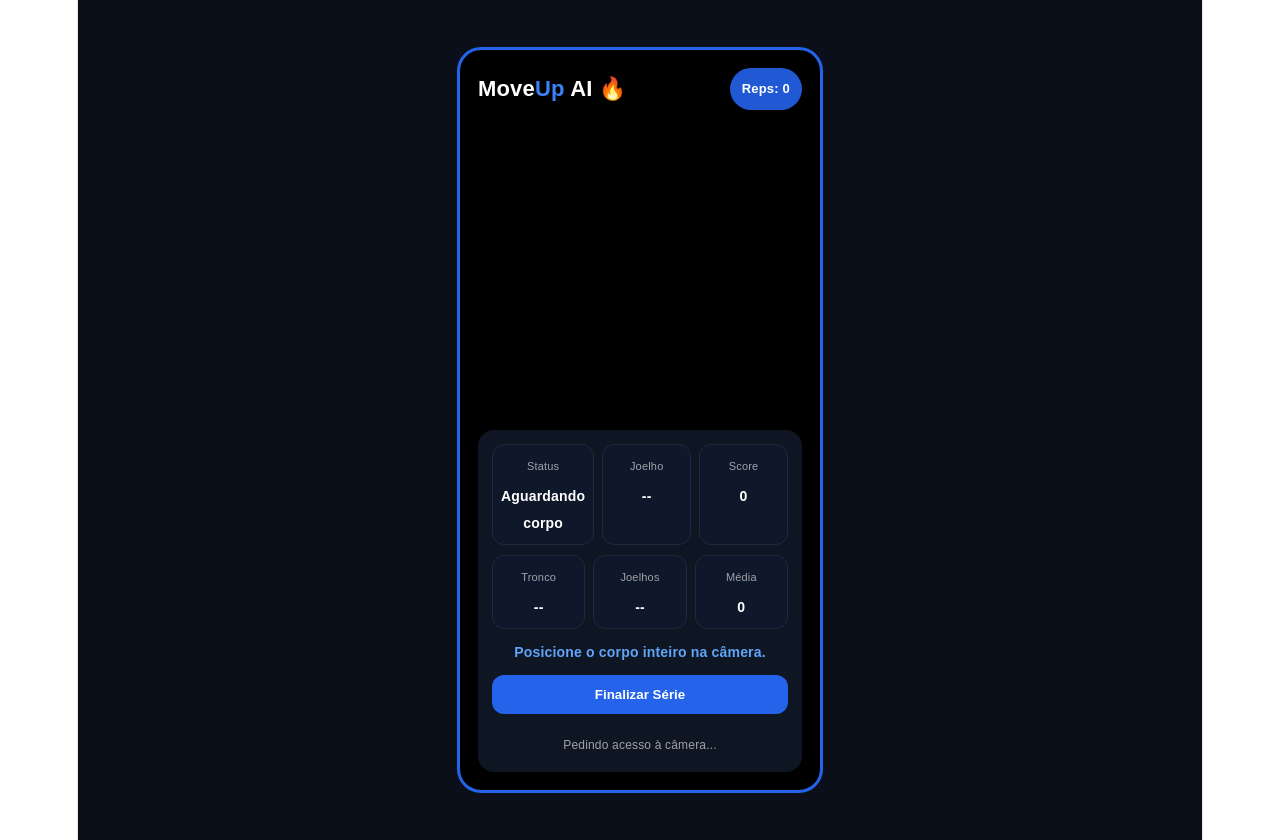
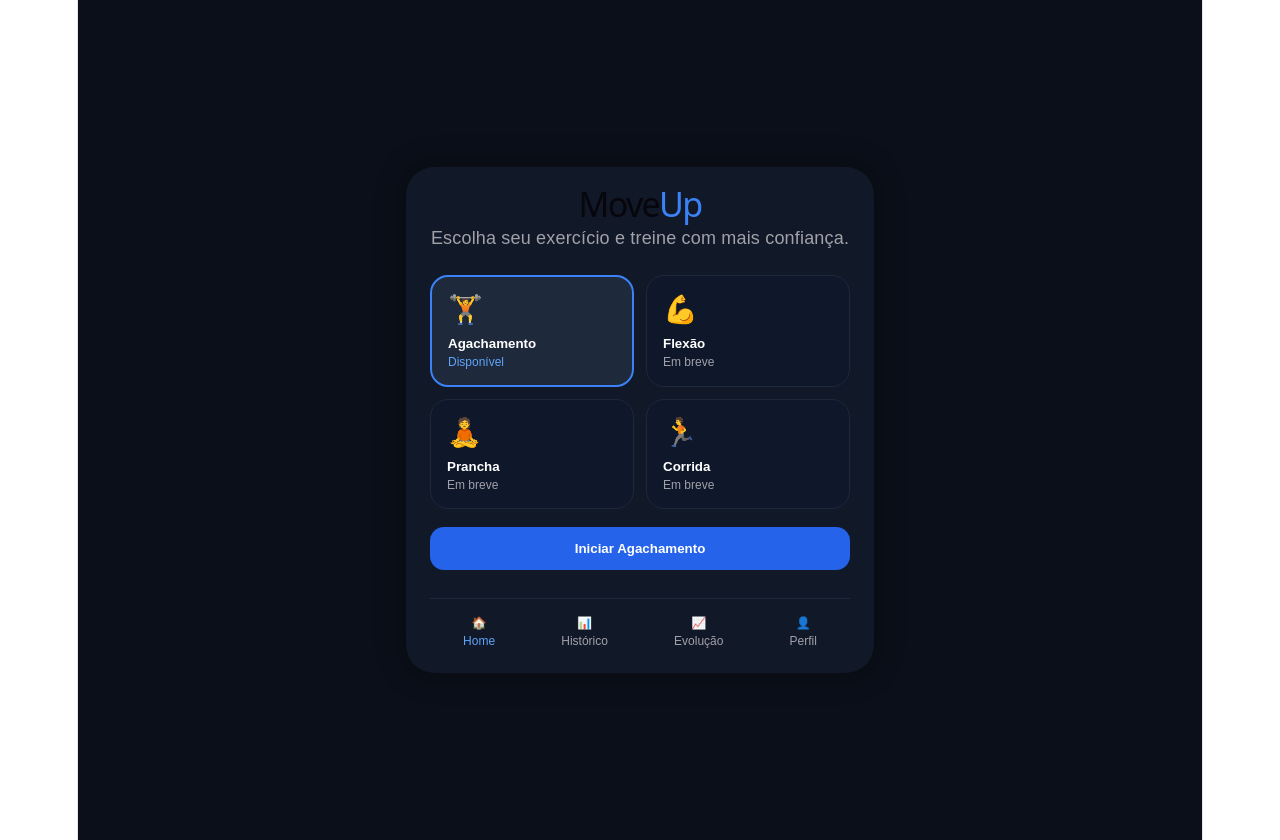
Before and after one commit to fehfoonseca/vitejs-vite-kh5pnhqx, a React (Vite) app: page / in a window 1280 px wide. Built offline with nearby package versions, Linux system fonts and the light colour scheme; no server answers.

Commit message:
nova interface moveup

```diff
--- a/src/App.tsx
+++ b/src/App.tsx
@@ -1,7 +1,11 @@
+// @refresh reset
+
 import { useEffect, useRef, useState } from "react";
 import * as vision from "@mediapipe/tasks-vision";
 
-type Stage = "Aguardando corpo" | "Em pé" | "Descendo" | "Agachado";
+type Screen = "home" | "squat" | "history" | "progress" | "profile";
+type Stage = "Aguardando corpo" | "Em pé" | "Descendo" | "Agachado" | "Subindo";
+type Phase = "waiting" | "standing" | "descending" | "bottom" | "ascending";
 
 type RepData = {
   depth: number;
@@ -10,7 +14,17 @@ type RepData = {
   score: number;
 };
 
+type SessionData = {
+  reps: number;
+  averageScore: number;
+  averageDepth: number;
+  date: string;
+};
+
 export default function App() {
+  const [screen, setScreen] = useState<Screen>("home");
+  const [selectedExercise, setSelectedExercise] = useState("Agachamento");
+
   const videoRef = useRef<HTMLVideoElement | null>(null);
   const canvasRef = useRef<HTMLCanvasElement | null>(null);
 
@@ -24,17 +38,24 @@ export default function App() {
   const [feedback, setFeedback] = useState("Posicione o corpo inteiro na câmera.");
   const [sessionFinished, setSessionFinished] = useState(false);
   const [repHistory, setRepHistory] = useState<RepData[]>([]);
+  const [sessionHistory, setSessionHistory] = useState<SessionData[]>([]);
 
-  const validDepthRef = useRef(false);
+  const phaseRef = useRef<Phase>("waiting");
   const lowestAngleRef = useRef(180);
   const lastRepTimeRef = useRef(0);
   const sessionFinishedRef = useRef(false);
+  const angleBufferRef = useRef<number[]>([]);
+  const standingFramesRef = useRef(0);
+  const bottomFramesRef = useRef(0);
+  const returnStandingFramesRef = useRef(0);
 
   useEffect(() => {
     sessionFinishedRef.current = sessionFinished;
   }, [sessionFinished]);
 
   useEffect(() => {
+    if (screen !== "squat") return;
+
     let poseLandmarker: any = null;
     let animationFrameId: number;
 
@@ -115,11 +136,25 @@ export default function App() {
           radius: 4
         });
 
-        const avgKneeAngle = Math.round(
+        if (!isFullBodyVisible(landmarks)) {
+          resetMotionRefs();
+          setStage("Aguardando corpo");
+          setFeedback("Afaste o celular até aparecer corpo inteiro.");
+          setKneeAngle(null);
+          setTorsoAngle(null);
+          setKneeAlignment("--");
+          setScore(0);
+          animationFrameId = requestAnimationFrame(detectPose);
+          return;
+        }
+
+        const rawKneeAngle = Math.round(
           (calculateAngle(landmarks[23], landmarks[25], landmarks[27]) +
             calculateAngle(landmarks[24], landmarks[26], landmarks[28])) /
             2
         );
+
+        const avgKneeAngle = smoothAngle(rawKneeAngle);
 
         const avgTorsoAngle = Math.round(
           (calculateTorsoAngle(landmarks[11], landmarks[23]) +
@@ -137,78 +172,18 @@ export default function App() {
         );
 
         const alignmentLabel =
-          alignmentScore >= 80
-            ? "Bom"
-            : alignmentScore >= 55
-            ? "Atenção"
-            : "Fechando";
+          alignmentScore >= 80 ? "Bom" : alignmentScore >= 55 ? "Atenção" : "Fechando";
 
         setKneeAngle(avgKneeAngle);
         setTorsoAngle(avgTorsoAngle);
         setKneeAlignment(alignmentLabel);
 
-        if (avgKneeAngle < lowestAngleRef.current) {
-          lowestAngleRef.current = avgKneeAngle;
-        }
-
-        const currentScore = calculateScore(
-          avgKneeAngle,
-          avgTorsoAngle,
-          alignmentScore
-        );
-
+        const currentScore = calculateScore(avgKneeAngle, avgTorsoAngle, alignmentScore);
         setScore(currentScore);
 
-        const now = Date.now();
-
         if (!sessionFinishedRef.current) {
-          if (avgKneeAngle > 160) {
-            setStage("Em pé");
-
-            if (validDepthRef.current && now - lastRepTimeRef.current > 1200) {
-              setReps((prev) => prev + 1);
-
-              setRepHistory((prev) => [
-                ...prev,
-                {
-                  depth: lowestAngleRef.current,
-                  torso: avgTorsoAngle,
-                  alignment: alignmentScore,
-                  score: currentScore
-                }
-              ]);
-
-              lastRepTimeRef.current = now;
-              validDepthRef.current = false;
-              lowestAngleRef.current = 180;
-
-              setFeedback("Boa repetição!");
-            } else {
-              setFeedback("Boa posição inicial. Desça com controle.");
-            }
-          } else if (avgKneeAngle <= 160 && avgKneeAngle > 120) {
-            setStage("Descendo");
-            setFeedback("Continue descendo...");
-          } else if (avgKneeAngle <= 120) {
-            setStage("Agachado");
-            validDepthRef.current = true;
-
-            if (alignmentScore < 55) {
-              setFeedback("Joelhos estão fechando.");
-            } else if (avgTorsoAngle > 35) {
-              setFeedback("Tente manter o peito mais aberto.");
-            } else {
-              setFeedback("Boa profundidade! Agora suba.");
-            }
-          }
+          updateRepState(avgKneeAngle, avgTorsoAngle, alignmentScore, currentScore);
         }
-      } else {
-        setKneeAngle(null);
-        setTorsoAngle(null);
-        setKneeAlignment("--");
-        setStage("Aguardando corpo");
-        setScore(0);
-        setFeedback("Posicione o corpo inteiro na câmera.");
       }
 
       animationFrameId = requestAnimationFrame(detectPose);
@@ -228,7 +203,133 @@ export default function App() {
         poseLandmarker.close();
       }
     };
-  }, []);
+  }, [screen]);
+
+  function updateRepState(angle: number, torso: number, alignment: number, currentScore: number) {
+    const now = Date.now();
+
+    if (angle > 165) standingFramesRef.current += 1;
+    else standingFramesRef.current = 0;
+
+    if (phaseRef.current === "waiting") {
+      setStage("Aguardando corpo");
+      setFeedback("Fique em pé e enquadre o corpo inteiro.");
+
+      if (standingFramesRef.current >= 12) {
+        phaseRef.current = "standing";
+        setStage("Em pé");
+        setFeedback("Boa posição inicial. Agora desça com controle.");
+      }
+
+      return;
+    }
+
+    if (phaseRef.current === "standing") {
+      setStage("Em pé");
+      setFeedback("Boa posição inicial. Agora desça com controle.");
+
+      if (angle < 145) {
+        phaseRef.current = "descending";
+        lowestAngleRef.current = angle;
+      }
+
+      return;
+    }
+
+    if (phaseRef.current === "descending") {
+      setStage("Descendo");
+      setFeedback("Continue descendo...");
+
+      if (angle < lowestAngleRef.current) lowestAngleRef.current = angle;
+
+      if (angle <= 120) bottomFramesRef.current += 1;
+      else bottomFramesRef.current = 0;
+
+      if (bottomFramesRef.current >= 5) phaseRef.current = "bottom";
+
+      if (angle > 165) {
+        resetMotionRefs();
+        phaseRef.current = "standing";
+      }
+
+      return;
+    }
+
+    if (phaseRef.current === "bottom") {
+      setStage("Agachado");
+
+      if (angle < lowestAngleRef.current) lowestAngleRef.current = angle;
+
+      if (alignment < 55) setFeedback("Joelhos estão fechando.");
+      else if (torso > 35) setFeedback("Tente manter o peito mais aberto.");
+      else setFeedback("Boa profundidade! Agora suba.");
+
+      if (angle > 125) phaseRef.current = "ascending";
+
+      return;
+    }
+
+    if (phaseRef.current === "ascending") {
+      setStage("Subindo");
+      setFeedback("Suba mantendo controle.");
+
+      if (angle > 165) returnStandingFramesRef.current += 1;
+      else returnStandingFramesRef.current = 0;
+
+      if (
+        returnStandingFramesRef.current >= 8 &&
+        lowestAngleRef.current <= 120 &&
+        now - lastRepTimeRef.current > 1800
+      ) {
+        setReps((prev) => prev + 1);
+
+        setRepHistory((prev) => [
+          ...prev,
+          {
+            depth: lowestAngleRef.current,
+            torso,
+            alignment,
+            score: currentScore
+          }
+        ]);
+
+        lastRepTimeRef.current = now;
+        resetMotionRefs();
+        phaseRef.current = "standing";
+        setStage("Em pé");
+        setFeedback("Boa repetição!");
+      }
+    }
+  }
+
+  function resetMotionRefs() {
+    phaseRef.current = "waiting";
+    lowestAngleRef.current = 180;
+    standingFramesRef.current = 0;
+    bottomFramesRef.current = 0;
+    returnStandingFramesRef.current = 0;
+    angleBufferRef.current = [];
+  }
+
+  function isFullBodyVisible(landmarks: any[]) {
+    const importantPoints = [11, 12, 23, 24, 25, 26, 27, 28];
+
+    return importantPoints.every((index) => {
+      const point = landmarks[index];
+      return point && point.visibility !== undefined && point.visibility > 0.55;
+    });
+  }
+
+  function smoothAngle(angle: number) {
+    angleBufferRef.current.push(angle);
+
+    if (angleBufferRef.current.length > 8) {
+      angleBufferRef.current.shift();
+    }
+
+    const sum = angleBufferRef.current.reduce((acc, value) => acc + value, 0);
+    return Math.round(sum / angleBufferRef.current.length);
+  }
 
   function calculateAngle(a: any, b: any, c: any) {
     const radians =
@@ -236,10 +337,7 @@ export default function App() {
       Math.atan2(a.y - b.y, a.x - b.x);
 
     let angle = Math.abs((radians * 180) / Math.PI);
-
-    if (angle > 180) {
-      angle = 360 - angle;
-    }
+    if (angle > 180) angle = 360 - angle;
 
     return angle;
   }
@@ -310,19 +408,157 @@ export default function App() {
       ? Math.round(repHistory.reduce((acc, rep) => acc + rep.depth, 0) / repHistory.length)
       : 0;
 
+  function startExercise() {
+    if (selectedExercise !== "Agachamento") {
+      alert("Esse exercício ainda está em desenvolvimento 🚧");
+      return;
+    }
+
+    setScreen("squat");
+    setReps(0);
+    setRepHistory([]);
+    setSessionFinished(false);
+    setFeedback("Posicione o corpo inteiro na câmera.");
+    setScore(0);
+    resetMotionRefs();
+  }
+
+  function finishSession() {
+    setSessionFinished(true);
+
+    if (repHistory.length > 0) {
+      const newSession: SessionData = {
+        reps,
+        averageScore,
+        averageDepth,
+        date: new Date().toLocaleDateString("pt-BR")
+      };
+
+      setSessionHistory((prev) => [newSession, ...prev]);
+    }
+  }
+
+  function goHome() {
+    setScreen("home");
+    resetMotionRefs();
+  }
+
+  if (screen === "home") {
+    return (
+      <AppLayout active="home" setScreen={setScreen}>
+        <h1 style={{ margin: 0, fontSize: 34 }}>
+          Move<span style={{ color: "#3B82F6" }}>Up</span>
+        </h1>
+
+        <p style={{ color: "#A1A1AA", marginTop: 8 }}>
+          Escolha seu exercício e treine com mais confiança.
+        </p>
+
+        <div
+          style={{
+            display: "grid",
+            gridTemplateColumns: "1fr 1fr",
+            gap: 12,
+            marginTop: 24
+          }}
+        >
+          <ExerciseCard
+            name="Agachamento"
+            emoji="🏋️"
+            active={selectedExercise === "Agachamento"}
+            available
+            onClick={() => setSelectedExercise("Agachamento")}
+          />
+
+          <ExerciseCard
+            name="Flexão"
+            emoji="💪"
+            active={selectedExercise === "Flexão"}
+            available={false}
+            onClick={() => setSelectedExercise("Flexão")}
+          />
+
+          <ExerciseCard
+            name="Prancha"
+            emoji="🧘"
+            active={selectedExercise === "Prancha"}
+            available={false}
+            onClick={() => setSelectedExercise("Prancha")}
+          />
+
+          <ExerciseCard
+            name="Corrida"
+            emoji="🏃"
+            active={selectedExercise === "Corrida"}
+            available={false}
+            onClick={() => setSelectedExercise("Corrida")}
+          />
+        </div>
+
+        <button onClick={startExercise} style={primaryButtonStyle}>
+          Iniciar {selectedExercise}
+        </button>
+      </AppLayout>
+    );
+  }
+
+  if (screen === "history") {
+    return (
+      <AppLayout active="history" setScreen={setScreen}>
+        <h1>📊 Histórico</h1>
+
+        {sessionHistory.length === 0 ? (
+          <p style={{ color: "#A1A1AA" }}>
+            Nenhuma série finalizada ainda.
+          </p>
+        ) : (
+          sessionHistory.map((item, index) => (
+            <div key={index} style={listCardStyle}>
+              <strong>{item.date}</strong>
+              <p>Reps: {item.reps}</p>
+              <p>Score médio: {item.averageScore}</p>
+              <p>Profundidade média: {item.averageDepth}°</p>
+            </div>
+          ))
+        )}
+      </AppLayout>
+    );
+  }
+
+  if (screen === "progress") {
+    return (
+      <AppLayout active="progress" setScreen={setScreen}>
+        <h1>📈 Evolução</h1>
+
+        <div style={listCardStyle}>
+          <p style={{ color: "#A1A1AA" }}>Score médio atual</p>
+          <h2>{averageScore || 0}</h2>
+        </div>
+
+        <div style={listCardStyle}>
+          <p style={{ color: "#A1A1AA" }}>Total de séries salvas</p>
+          <h2>{sessionHistory.length}</h2>
+        </div>
+      </AppLayout>
+    );
+  }
+
+  if (screen === "profile") {
+    return (
+      <AppLayout active="profile" setScreen={setScreen}>
+        <h1>👤 Perfil</h1>
+
+        <div style={listCardStyle}>
+          <p>Usuário: Felipe</p>
+          <p>Nível: Iniciante</p>
+          <p>Objetivo: melhorar execução</p>
+        </div>
+      </AppLayout>
+    );
+  }
+
   return (
-    <div
-      style={{
-        minHeight: "100vh",
-        background: "#0B0F19",
-        display: "flex",
-        justifyContent: "center",
-        alignItems: "center",
-        padding: 20,
-        color: "white",
-        fontFamily: "Arial"
-      }}
-    >
+    <div style={pageStyle}>
       <div
         style={{
           width: 360,
@@ -345,10 +581,14 @@ export default function App() {
           }}
         />
 
+        <button onClick={goHome} style={homeButtonStyle}>
+          ← Tela inicial
+        </button>
+
         <div
           style={{
             position: "absolute",
-            top: 18,
+            top: 70,
             left: 18,
             right: 18,
             display: "flex",
@@ -384,27 +624,13 @@ export default function App() {
             borderRadius: 16
           }}
         >
-          <div
-            style={{
-              display: "grid",
-              gridTemplateColumns: "1fr 1fr 1fr",
-              gap: 8,
-              marginBottom: 10
-            }}
-          >
+          <div style={gridStyle}>
             <InfoCard title="Status" value={stage} />
             <InfoCard title="Joelho" value={kneeAngle ? `${kneeAngle}°` : "--"} />
             <InfoCard title="Score" value={`${score}`} />
           </div>
 
-          <div
-            style={{
-              display: "grid",
-              gridTemplateColumns: "1fr 1fr 1fr",
-              gap: 8,
-              marginBottom: 10
-            }}
-          >
+          <div style={gridStyle}>
             <InfoCard title="Tronco" value={torsoAngle ? `${torsoAngle}°` : "--"} />
             <InfoCard title="Joelhos" value={kneeAlignment} />
             <InfoCard title="Média" value={`${averageScore}`} />
@@ -422,30 +648,11 @@ export default function App() {
           </div>
 
           {!sessionFinished ? (
-            <button
-              onClick={() => setSessionFinished(true)}
-              style={{
-                width: "100%",
-                padding: 12,
-                borderRadius: 12,
-                border: "none",
-                background: "#2563EB",
-                color: "white",
-                fontWeight: "bold",
-                marginBottom: 10
-              }}
-            >
+            <button onClick={finishSession} style={primaryButtonStyle}>
               Finalizar Série
             </button>
           ) : (
-            <div
-              style={{
-                background: "#0F172A",
-                padding: 12,
-                borderRadius: 12,
-                marginTop: 10
-              }}
-            >
+            <div style={listCardStyle}>
               <div style={{ fontWeight: "bold", marginBottom: 8 }}>
                 🏋️ Resultado Final
               </div>
@@ -469,18 +676,12 @@ export default function App() {
                   setSessionFinished(false);
                   setFeedback("Nova série iniciada 🔥");
                   setScore(0);
-                  validDepthRef.current = false;
-                  lowestAngleRef.current = 180;
+                  resetMotionRefs();
                   lastRepTimeRef.current = Date.now();
                 }}
                 style={{
-                  width: "100%",
-                  padding: 12,
-                  borderRadius: 12,
-                  border: "none",
+                  ...primaryButtonStyle,
                   background: "#16A34A",
-                  color: "white",
-                  fontWeight: "bold",
                   marginTop: 14
                 }}
               >
@@ -489,18 +690,123 @@ export default function App() {
             </div>
           )}
 
-          <div
-            style={{
-              color: "#A1A1AA",
-              fontSize: 12,
-              marginTop: 8
-            }}
-          >
+          <div style={{ color: "#A1A1AA", fontSize: 12, marginTop: 8 }}>
             {status}
           </div>
         </div>
       </div>
     </div>
+  );
+}
+
+function AppLayout({
+  children,
+  active,
+  setScreen
+}: {
+  children: React.ReactNode;
+  active: Screen;
+  setScreen: (screen: Screen) => void;
+}) {
+  return (
+    <div style={pageStyle}>
+      <div style={homeCardStyle}>
+        {children}
+        <BottomNav active={active} setScreen={setScreen} />
+      </div>
+    </div>
+  );
+}
+
+function BottomNav({
+  active,
+  setScreen
+}: {
+  active: Screen;
+  setScreen: (screen: Screen) => void;
+}) {
+  return (
+    <div style={bottomNavStyle}>
+      <NavButton icon="🏠" label="Home" active={active === "home"} onClick={() => setScreen("home")} />
+      <NavButton icon="📊" label="Histórico" active={active === "history"} onClick={() => setScreen("history")} />
+      <NavButton icon="📈" label="Evolução" active={active === "progress"} onClick={() => setScreen("progress")} />
+      <NavButton icon="👤" label="Perfil" active={active === "profile"} onClick={() => setScreen("profile")} />
+    </div>
+  );
+}
+
+function NavButton({
+  icon,
+  label,
+  active,
+  onClick
+}: {
+  icon: string;
+  label: string;
+  active: boolean;
+  onClick: () => void;
+}) {
+  return (
+    <button
+      onClick={onClick}
+      style={{
+        background: "none",
+        border: "none",
+        color: active ? "#60A5FA" : "#A1A1AA",
+        display: "flex",
+        flexDirection: "column",
+        alignItems: "center",
+        gap: 4,
+        fontSize: 12,
+        cursor: "pointer"
+      }}
+    >
+      <span>{icon}</span>
+      {label}
+    </button>
+  );
+}
+
+function ExerciseCard({
+  name,
+  emoji,
+  active,
+  available,
+  onClick
+}: {
+  name: string;
+  emoji: string;
+  active: boolean;
+  available: boolean;
+  onClick: () => void;
+}) {
+  return (
+    <button
+      onClick={onClick}
+      style={{
+        background: active ? "#1E293B" : "#0F172A",
+        border: active ? "2px solid #3B82F6" : "1px solid #1E293B",
+        borderRadius: 18,
+        padding: 16,
+        color: "white",
+        textAlign: "left",
+        minHeight: 110,
+        position: "relative",
+        cursor: "pointer"
+      }}
+    >
+      <div style={{ fontSize: 28 }}>{emoji}</div>
+      <div style={{ fontWeight: "bold", marginTop: 10 }}>{name}</div>
+      <div
+        style={{
+          color: available ? "#60A5FA" : "#A1A1AA",
+          fontSize: 12,
+          marginTop: 4
+        }}
+      >
+        {available ? "Disponível" : "Em breve"}
+      </div>
+    </button>
   );
 }
 
@@ -521,3 +827,73 @@ function InfoCard({ title, value }: { title: string; value: string }) {
     </div>
   );
 }
+
+const pageStyle: React.CSSProperties = {
+  minHeight: "100vh",
+  background: "#0B0F19",
+  display: "flex",
+  justifyContent: "center",
+  alignItems: "center",
+  padding: 20,
+  color: "white",
+  fontFamily: "Arial"
+};
+
+const homeCardStyle: React.CSSProperties = {
+  width: "100%",
+  maxWidth: 420,
+  background: "#111827",
+  borderRadius: 28,
+  padding: 24,
+  boxShadow: "0 0 30px rgba(0,0,0,0.35)"
+};
+
+const primaryButtonStyle: React.CSSProperties = {
+  width: "100%",
+  padding: 14,
+  borderRadius: 14,
+  border: "none",
+  background: "#2563EB",
+  color: "white",
+  fontWeight: "bold",
+  marginTop: 18,
+  cursor: "pointer"
+};
+
+const homeButtonStyle: React.CSSProperties = {
+  position: "absolute",
+  top: 18,
+  left: 18,
+  zIndex: 10,
+  background: "#2563EB",
+  color: "white",
+  border: "none",
+  borderRadius: 14,
+  padding: "10px 14px",
+  fontWeight: "bold",
+  cursor: "pointer",
+  boxShadow: "0 0 18px rgba(37,99,235,0.45)"
+};
+
+const bottomNavStyle: React.CSSProperties = {
+  marginTop: 28,
+  borderTop: "1px solid #1E293B",
+  paddingTop: 16,
+  display: "flex",
+  justifyContent: "space-around"
+};
+
+const listCardStyle: React.CSSProperties = {
+  background: "#0F172A",
+  border: "1px solid #1E293B",
+  borderRadius: 16,
+  padding: 14,
+  marginTop: 12
+};
+
+const gridStyle: React.CSSProperties = {
+  display: "grid",
+  gridTemplateColumns: "1fr 1fr 1fr",
+  gap: 8,
+  marginBottom: 10
+};
```
